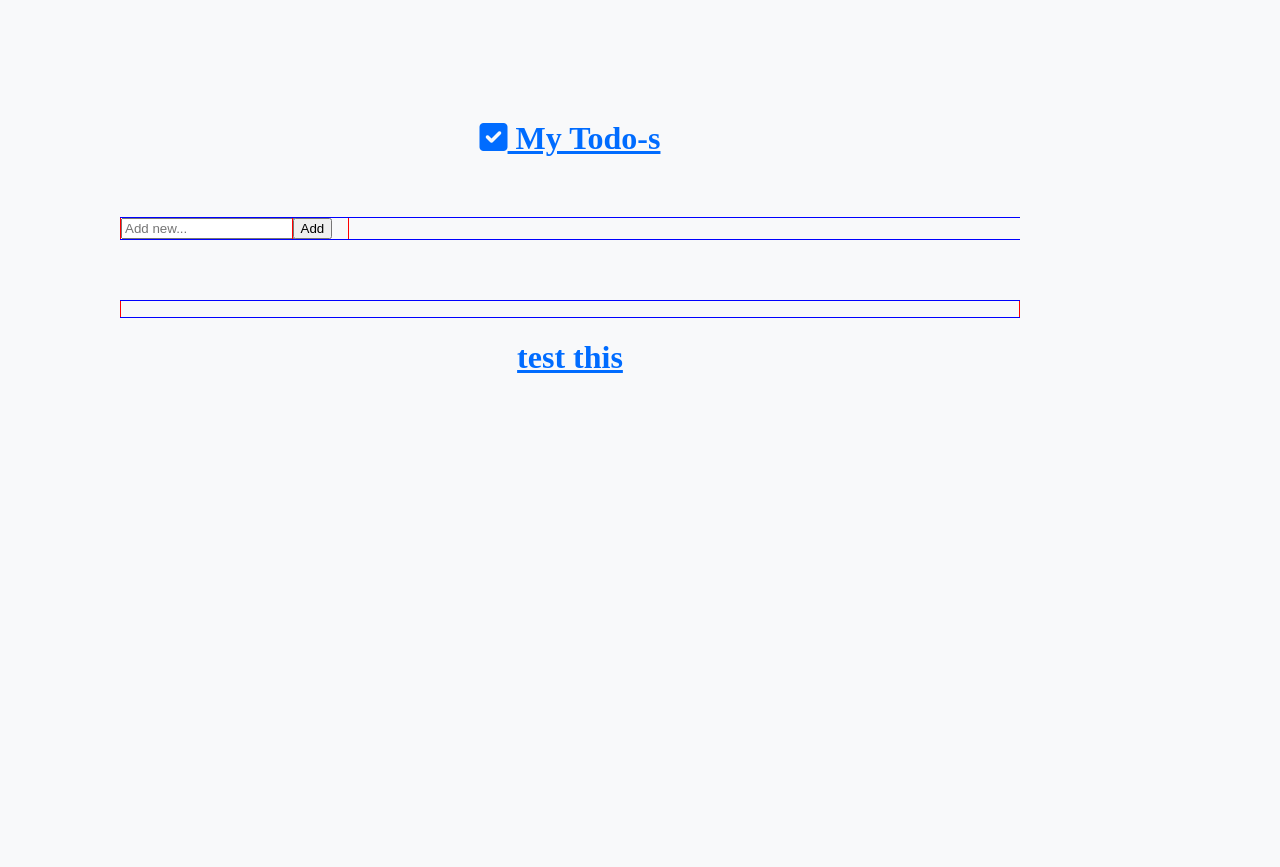
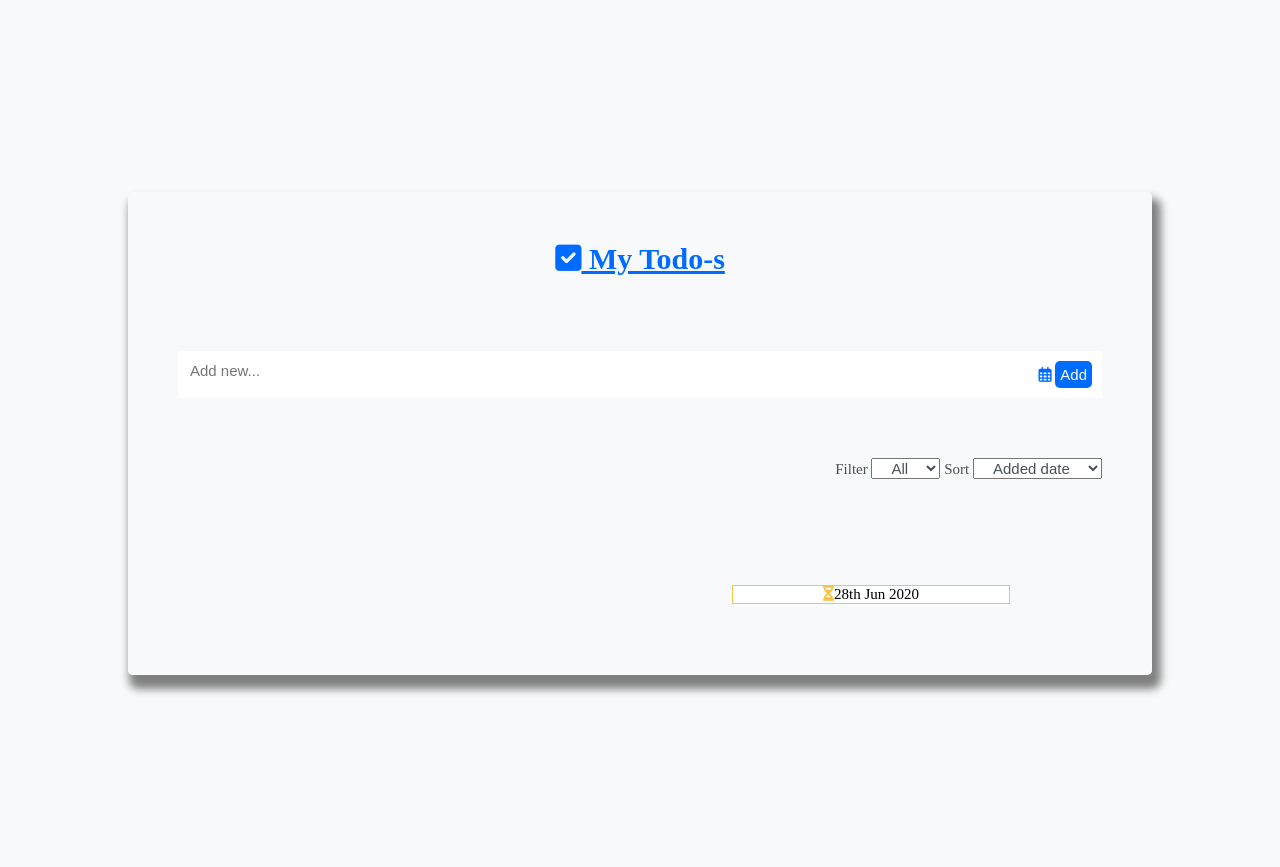
Before and after one commit to juliuswasajja/kanzu-code-wp-bootcamp, a PHP site: page / in a window 1280 px wide. Before the commit the page ends 373 px from the top, so only its background shows below. Run offline with PHP 8.4, Linux system fonts and the light colour scheme; some libraries are stand-ins or nearby versions.

Commit message:
added css to jquery

```diff
--- a/assignment-one-html/assets/style.css
+++ b/assignment-one-html/assets/style.css
@@ -2,82 +2,92 @@
     box-sizing: border-box;
 }
 
+* {
+    font-size: 15px;
+}
+
 body{
+    margin: 15% 10%;
     background-color: #F8F9FA;
-    justify-content: center;
-    margin: 120px 120px;
-    width:900px;
+    box-shadow: 5px 10px 8px 4px grey;
+    border-radius: 5px;
+}
+
+#headercontainer{
+}
+
+h2 {
+    color: #006CFF;
+    text-decoration: underline;
+    text-align: center;
+    font-size: 30px;
+}
+i.fa-solid.fa-check-square{
+    font-size: 30px;
+}
+
+
+
+#todoform{
+    border-radius: 5px
+
+}
+#todoform .col-9.col-s-12 {
+    background-color: white;
+    padding: 10px;
+}
+
+input[type="text"] {
+    width: 100%;
+    border: none;
+}
+
+i.fa-regular.fa-calendar-days,
+i.fa-solid.fa-pencil,
+i.fa-solid.fa-trash-can
+ {
+    color: #006CFF;
+}
+#todoform .col-3.col-s-12 {
+    background-color: white;
+    padding: 10px;
+    text-align: right;
+}
+input[type="submit"]{
+    background-color: #006CFF;
+    color: white;
+    border-radius: 5px;
+    border: none;
+    padding: 5px;
+}
+
+#filtersection{
+    text-align: right;
+    margin: 10px 0;
+    color: #485058;
+}
+
+label {
 
 }
 
-h1 {
-    color: #006CFF;
-    text-decoration: underline;
-    text-align: center;
+select#added-date,
+select#activities {
+    padding: 0px 15px;
+    color: #485058;
 }
 
-#formcontainer{
-    margin: 60px 0;
-    /* border: 2px solid yellow; */
+
+#listcontainer {
+    background-color: #F8F9FA;
+    border-radius: 5px;
 }
 
-ul#my-to-dos-list {
+
+ul {
     padding: 0;
 }
 
-/* #maincontainer {
-
-    text-align: center;
-
-    height: 150px;
-    margin:20px auto;
-    margin: auto;
-    width: 70%;
-    border: 1px solid greenyellow;
-    display:flex;
-} */
-
-/* #todochecklist{
-    text-align: left;
-} */
-
-
-
-/* #todoform{
-    width: auto;
-    margin: 15px 25px;
-    text-align: justify;
-    border: 5px solid white;
-    background-color: white;
-
-} */
-
-/* #todosfilter{
-    width: auto;
-    margin: 5px 25px;
-    border: 1px solid green;
-    text-align: right;
-} */
-/* .checklistcontainner{
-    display: flex;
-} */
-
-/* #todochecklist{
-    border: 1px solid red;
-    margin: 5px 25px;
-    width: 50%;
-} */
-/* #filterdate{
-    margin: 5px 25px;
-    width: 50%;
-}
-#searchdate{
-    width: 30%;
-    margin: 40px auto;
-    border: 1px solid #F8C246;
-    text-align: center;
-
-}
 ul li span{
     color: #006CFF;
 }
@@ -85,34 +95,63 @@ ul li span{
 li {
     color: #485058;
 }
-input[type="submit"]{
-    background-color: #006CFF;
-    color: white;
-    border-radius: 5px;
+
+li input[type="text"] {
+    width: 80%;
 }
 
-input[type="text"] {
-    width: 90%;
-    border: none;
+#finaldate {
+    margin: 10% 20%;
+    /* width: 150px; */
+    text-align: center;
+    border: 1px solid #F9C446;
+    background-color: white;
+    padding: 0 50px;
 }
 
-input[type="select"] {
-    border: none;
+i.fa-solid.fa-hourglass-half{
+    color: #F9C446;
+
 }
 
-.calendaricon {
-    width: 2%;
+[class*="col-"] {
+    /* border: 1px solid red; */
+    /* width: 100%; */
+  }
+
+  [class*="row"] {
+    /* border: 1px solid blue; */
+    padding: 25px 50px;
+    display:flex;
   }
 
 
-span.form-button {
-    width: 8%;
+  @media only screen and (max-width: 320px) {
+    /* For mobile phones: */
+    [class*="col-"] {
+        width: 100%;
       }
 
-ul {
-    padding-inline-start: 0px;
-}  */
+      }
 
+
+  @media only screen and (max-width: 768px) {
+    /* For tablets: */
+    .col-s-1 {width: 8.33%;}
+    .col-s-2 {width: 16.66%;}
+    .col-s-3 {width: 25%;}
+    .col-s-4 {width: 33.33%;}
+    .col-s-5 {width: 41.66%;}
+    .col-s-6 {width: 50%;}
+    .col-s-7 {width: 58.33%;}
+    .col-s-8 {width: 66.66%;}
+    .col-s-9 {width: 75%;}
+    .col-s-10 {width: 83.33%;}
+    .col-s-11 {width: 91.66%;}
+    .col-s-12 {width: 100%;}
+  }
+  @media only screen and (min-width: 769px) {
+    /* For desktop: */
     .col-1 {width: 8.33%;}
     .col-2 {width: 16.66%;}
     .col-3 {width: 25%;}
@@ -125,40 +164,4 @@ ul {
     .col-10 {width: 83.33%;}
     .col-11 {width: 91.66%;}
     .col-12 {width: 100%;}
-
-[class*="col-"] {
-    float: left;
-    border-left: 1px solid red;
-    border-right: 1px solid red;
   }
-
-.row {
-    border-bottom: 1px solid blue;
-    border-top: 1px solid blue;
-    display: flex;
-}
-
-
- /* @media only screen and (max-width: 768px) {
-
-
-    [class*=”col-“] {
-
-  width: 100%;
-
-    }
-
-    body {
-        background-color: lightgreen;
-      }
-
-  }
-
-  @media screen and (min-width: 480px) {
-
-  [class*=”col-“] {
-
-    width: 100%;
-
-      }
-} */
--- a/assignment-one-html/index.html
+++ b/assignment-one-html/index.html
@@ -16,47 +16,59 @@
 
     <title>To Do List</title>
 <body>
-    <header>
-        <div class = headercontent>
-            <h1 id="thisheading" ><span><i class="fa-solid fa-check-square"></i></span> My Todo-s</h1>
+    <div class="row" id="headercontainer">
+        <div class="col-12 col-s-12">
+            <h2><span><i class="fa-solid fa-check-square"></i></span> My Todo-s</h2>
         </div>
-    </header>
-    <main>
-            <div class="row" id="formcontainer">
+    </div>
+
+    <div class="row" id="todoform">
+        <div class="col-9 col-s-12">
                 <form id="my-todos-form">
-                    <div class="col-9">
                     <input id="add-new-to-do-item" type="text" placeholder="Add new...">
         </div>
-                    <div class="col-3">
-                        <!-- <span class="calendaricon" style="color:#006CFF ;"><i class="fa-regular fa-calendar-days"></i></span> -->
-                    <!-- <input type="date"> -->
+        <div class="col-3 col-s-12">
+                    <span><i class="fa-regular fa-calendar-days"></i></span>
                     <span class="form-button"><input type="submit" value="Add"></span>
-                    </div>
                 </form>
         </div>
+    </div>
 
+    <div class="row" id="filtersection">
+        <div class="col-12 col-s-12">
+            <label for="activities">Filter</label>
 
-            <div class="row">
-                <div class="col-12">
+                <select name="activities" id="activities">
+                <option value="all">All</option>
+                </select>
+
+                <label for="activities">Sort</label>
+
+                <select name="added-date" id="added-date">
+                <option value="date">Added date</option>
+                </select>
+        </div>
+    </div>
+
+    <div class="row" id="listcontainer">
+        <div class="col-6 col-s-12">
+            <div id="todochecklist">
                 <ul type = none id="my-to-dos-list">
-
+                    <!-- <li><span><i class="fa-solid fa-check-square fa-xl"></i></span> Buy Groceries for a week.</li><br>
+                    <li><span><i class="fa-regular fa-square fa-xl"></i></i></span> Renew car insurance</li><br>
+                    <li><span><i class="fa-regular fa-square fa-xl"></i></span> Sign up for online course</li><br> -->
                 </ul>
             </div>
-                <!-- <div class="col-2">
-                    <button class="edit-button button">
-                        Edit
-                    </button>
         </div>
-                <div class="col-2">
-                    <button class="delete-button button">
-                        Delete
-                    </button>
-                </div> -->
+        <div class="col-6 col-s-12">
+            <div id="filterdate">
+                <div id ="finaldate">
+                    <span><i class="fa-solid fa-hourglass-half"></i></span>28th Jun 2020
                 </div>
-    </main>
-    <h1>test this</h1>
+            </div>
+        </div>
+    </div>
 </body>
-<!-- <script src="./assets/main.js"></script> -->
 
 <script>
 
```
Lines whose indentation alone changed are shown as unchanged.
